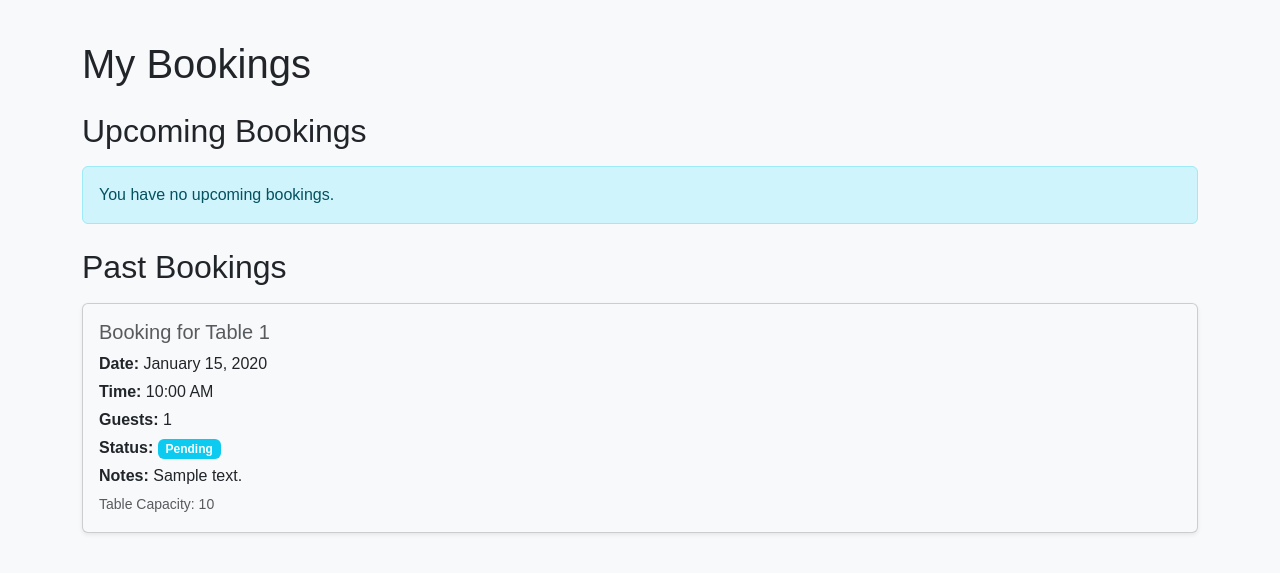
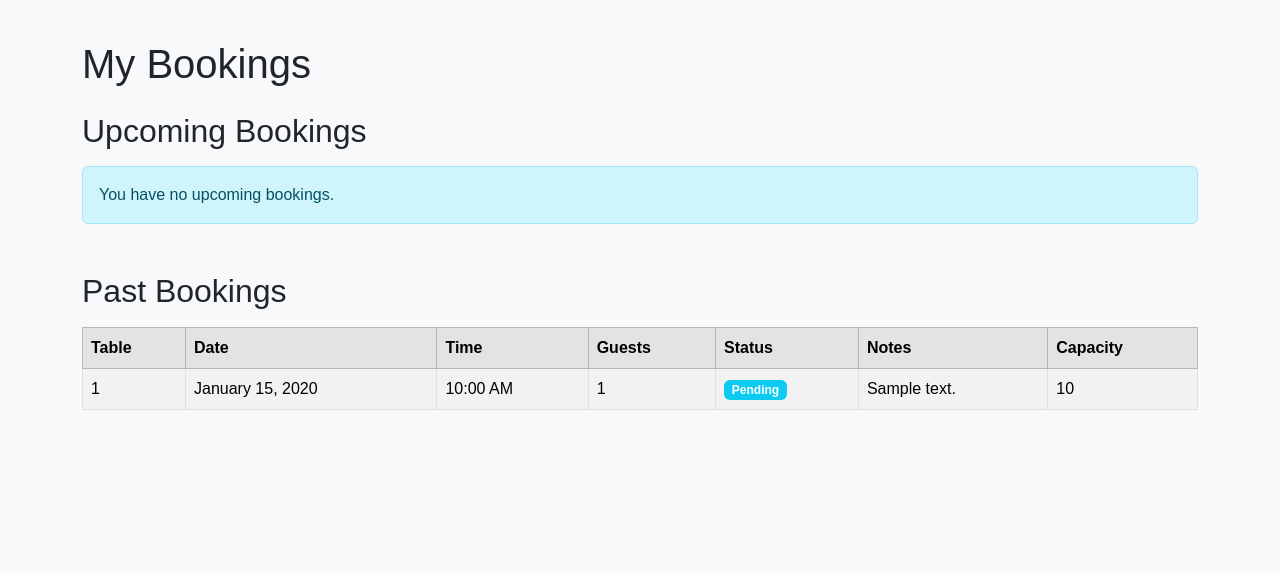
Before and after one commit to yohannes2025/pp4_restaurant_booking, a Django app: page /my-bookings/ in a window 1280 px wide. Shown: the part 56-629 px from the top of the page. Run offline with Django 5.2, Linux system fonts and the light colour scheme; a user stored in the database is signed in; tables that the repository leaves empty hold one stand-in row (values such as "Sample post").

Commit message:
57. Update my_bookings.html display screens using bootstrap
   use cards for samall screens

   use table for medium and large screens

```diff
--- a/bookings/templates/bookings/base.html
+++ b/bookings/templates/bookings/base.html
@@ -9,9 +9,9 @@
         body { font-family: sans-serif; background-color: #f8f9fa; }
         .navbar { margin-bottom: 20px; }
         .container { padding-top: 20px; padding-bottom: 20px; }
-
         .messages { list-style: none; padding: 0; }
         .messages li { margin-bottom: 10px; }
+        .booking-card { margin-bottom: 1rem; }
     </style>
 </head>
 <body>
@@ -33,14 +33,10 @@
                         <li class="nav-item">
                             <a class="nav-link" href="{% url 'my_bookings' %}">My Bookings</a>
                         </li>
-                        {% if user.is_staff %} {# NEW: Conditional staff portal link #}
-
+                        {% if user.is_staff %} {# Conditional staff portal link #}
                         <li class="nav-item">
-
                             <a class="nav-link text-warning" href="{% url 'staff_dashboard' %}">Staff Portal</a>
-
                         </li>
-
                         {% endif %}
                         <li class="nav-item dropdown">
                             <a class="nav-link dropdown-toggle" href="#" id="navbarDropdown" role="button" data-bs-toggle="dropdown" aria-expanded="false">
@@ -62,7 +58,6 @@
             </div>
         </div>
     </nav>
-
     <div class="container">
         {% if messages %}
             <ul class="messages">
@@ -71,11 +66,9 @@
                 {% endfor %}
             </ul>
         {% endif %}
-
         {% block content %}
         {% endblock %}
     </div>
-
     <script src="https://cdn.jsdelivr.net/npm/bootstrap@5.3.3/dist/js/bootstrap.bundle.min.js" integrity="sha384-YvpcrYf0tY3lHB60NNkmXc5s9fDVZLESaAA55NDzOxhy9GkcIdslK1eN7N6jIeHz" crossorigin="anonymous"></script>
 </body>
 </html>
--- a/bookings/templates/bookings/check_availability.html
+++ b/bookings/templates/bookings/check_availability.html
@@ -50,7 +50,6 @@
                             <h5 class="card-title">Table {{ table.number }}</h5>
                             <p class="card-text">Capacity: {{ table.capacity }} guests</p>
                             <p class="card-text text-muted">Perfect for your group!</p>
-                            {# Optional: Add a "Book this table" button that pre-fills the booking form #}
                         </div>
                     </div>
                 </div>
--- a/bookings/templates/bookings/make_booking.html
+++ b/bookings/templates/bookings/make_booking.html
@@ -1,7 +1,5 @@
 {% extends 'bookings/base.html' %}
-
 {% block title %}Make a Booking{% endblock %}
-
 {% block content %}
     <h1 class="mb-4">Make a New Booking</h1>
     <form method="post">
--- a/bookings/templates/bookings/my_bookings.html
+++ b/bookings/templates/bookings/my_bookings.html
@@ -3,22 +3,32 @@
 {% block title %}My Bookings{% endblock %}
 
 {% block content %}
-    <h1 class="mb-4">My Bookings</h1>
+<h1 class="mb-4">My Bookings</h1>
 
-    <h2 class="mb-3">Upcoming Bookings</h2>
+<!-- Upcoming Bookings -->
+<h2 class="mb-3">Upcoming Bookings</h2>
+
+<!-- Cards for small screens -->
+<div class="d-md-none">
     {% if upcoming_bookings %}
         {% for booking in upcoming_bookings %}
-            <div class="card booking-card shadow-sm">
+            <div class="card booking-card shadow-sm mb-3">
                 <div class="card-body">
                     <h5 class="card-title">Booking for Table {{ booking.table.number }}</h5>
                     <p class="card-text mb-1"><strong>Date:</strong> {{ booking.booking_date|date:"F d, Y" }}</p>
                     <p class="card-text mb-1"><strong>Time:</strong> {{ booking.booking_time|time:"h:i A" }}</p>
                     <p class="card-text mb-1"><strong>Guests:</strong> {{ booking.number_of_guests }}</p>
-                    <p class="card-text mb-1"><strong>Status:</strong> <span class="badge {% if booking.status == 'pending' %}bg-warning{% elif booking.status == 'confirmed' %}bg-success{% elif booking.status == 'cancelled' %}bg-danger{% else %}bg-secondary{% endif %}">{{ booking.get_status_display }}</span></p>
-                    {% if booking.notes %}<p class="card-text mb-1"><strong>Notes:</strong> {{ booking.notes }}</p>{% endif %}
+                    <p class="card-text mb-1"><strong>Status:</strong>
+                        <span class="badge {% if booking.status == 'pending' %}bg-warning{% elif booking.status == 'confirmed' %}bg-success{% elif booking.status == 'cancelled' %}bg-danger{% else %}bg-secondary{% endif %}">
+                            {{ booking.get_status_display }}
+                        </span>
+                    </p>
+                    {% if booking.notes %}
+                        <p class="card-text mb-1"><strong>Notes:</strong> {{ booking.notes }}</p>
+                    {% endif %}
                     <p class="card-text"><small class="text-muted">Table Capacity: {{ booking.table.capacity }}</small></p>
 
-                    {% if booking.status != 'cancelled' %} {# Only show cancel button if not already cancelled #}
+                    {% if booking.status != 'cancelled' %}
                         <form action="{% url 'cancel_booking' booking.id %}" method="post" class="d-inline">
                             {% csrf_token %}
                             <button type="submit" class="btn btn-danger btn-sm" onclick="return confirm('Are you sure you want to cancel this booking?');">Cancel Booking</button>
@@ -30,29 +40,128 @@
             </div>
         {% endfor %}
     {% else %}
-        <div class="alert alert-info" role="alert">
-            You have no upcoming bookings.
+        <div class="alert alert-info">You have no upcoming bookings.</div>
+    {% endif %}
+</div>
+
+<!-- Table for medium+ screens -->
+<div class="d-none d-md-block mb-5">
+    {% if upcoming_bookings %}
+        <div class="table-responsive">
+            <table class="table table-striped table-bordered">
+                <thead class="table-dark">
+                    <tr>
+                        <th>Table</th>
+                        <th>Date</th>
+                        <th>Time</th>
+                        <th>Guests</th>
+                        <th>Status</th>
+                        <th>Notes</th>
+                        <th>Capacity</th>
+                        <th>Actions</th>
+                    </tr>
+                </thead>
+                <tbody>
+                    {% for booking in upcoming_bookings %}
+                        <tr>
+                            <td>{{ booking.table.number }}</td>
+                            <td>{{ booking.booking_date|date:"F d, Y" }}</td>
+                            <td>{{ booking.booking_time|time:"h:i A" }}</td>
+                            <td>{{ booking.number_of_guests }}</td>
+                            <td>
+                                <span class="badge {% if booking.status == 'pending' %}bg-warning{% elif booking.status == 'confirmed' %}bg-success{% elif booking.status == 'cancelled' %}bg-danger{% else %}bg-secondary{% endif %}">
+                                    {{ booking.get_status_display }}
+                                </span>
+                            </td>
+                            <td>{{ booking.notes|default:"-" }}</td>
+                            <td>{{ booking.table.capacity }}</td>
+                            <td>
+                                {% if booking.status != 'cancelled' %}
+                                    <form action="{% url 'cancel_booking' booking.id %}" method="post" onsubmit="return confirm('Are you sure you want to cancel this booking?');">
+                                        {% csrf_token %}
+                                        <button type="submit" class="btn btn-sm btn-danger">Cancel</button>
+                                    </form>
+                                {% else %}
+                                    <span class="text-muted">Cancelled</span>
+                                {% endif %}
+                            </td>
+                        </tr>
+                    {% endfor %}
+                </tbody>
+            </table>
         </div>
+    {% else %}
+        <div class="alert alert-info">You have no upcoming bookings.</div>
     {% endif %}
+</div>
 
-    <h2 class="mt-4 mb-3">Past Bookings</h2>
+<!-- Past Bookings -->
+<h2 class="mb-3">Past Bookings</h2>
+
+<!-- Cards for small screens -->
+<div class="d-md-none">
     {% if past_bookings %}
         {% for booking in past_bookings %}
-            <div class="card booking-card bg-light shadow-sm">
+            <div class="card booking-card bg-light shadow-sm mb-3">
                 <div class="card-body">
                     <h5 class="card-title text-muted">Booking for Table {{ booking.table.number }}</h5>
                     <p class="card-text mb-1"><strong>Date:</strong> {{ booking.booking_date|date:"F d, Y" }}</p>
                     <p class="card-text mb-1"><strong>Time:</strong> {{ booking.booking_time|time:"h:i A" }}</p>
                     <p class="card-text mb-1"><strong>Guests:</strong> {{ booking.number_of_guests }}</p>
-                    <p class="card-text mb-1"><strong>Status:</strong> <span class="badge {% if booking.status == 'completed' %}bg-success{% elif booking.status == 'no-show' %}bg-secondary{% elif booking.status == 'cancelled' %}bg-danger{% else %}bg-info{% endif %}">{{ booking.get_status_display }}</span></p>
-                    {% if booking.notes %}<p class="card-text mb-1"><strong>Notes:</strong> {{ booking.notes }}</p>{% endif %}
+                    <p class="card-text mb-1"><strong>Status:</strong>
+                        <span class="badge {% if booking.status == 'completed' %}bg-secondary{% elif booking.status == 'cancelled' %}bg-danger{% else %}bg-info{% endif %}">
+                            {{ booking.get_status_display }}
+                        </span>
+                    </p>
+                    {% if booking.notes %}
+                        <p class="card-text mb-1"><strong>Notes:</strong> {{ booking.notes }}</p>
+                    {% endif %}
                     <p class="card-text"><small class="text-muted">Table Capacity: {{ booking.table.capacity }}</small></p>
                 </div>
             </div>
         {% endfor %}
     {% else %}
-        <div class="alert alert-secondary" role="alert">
-            You have no past bookings.
+        <div class="alert alert-secondary">You have no past bookings.</div>
+    {% endif %}
+</div>
+
+<!-- Table for medium+ screens -->
+<div class="d-none d-md-block">
+    {% if past_bookings %}
+        <div class="table-responsive">
+            <table class="table table-striped table-bordered">
+                <thead class="table-secondary">
+                    <tr>
+                        <th>Table</th>
+                        <th>Date</th>
+                        <th>Time</th>
+                        <th>Guests</th>
+                        <th>Status</th>
+                        <th>Notes</th>
+                        <th>Capacity</th>
+                    </tr>
+                </thead>
+                <tbody>
+                    {% for booking in past_bookings %}
+                        <tr>
+                            <td>{{ booking.table.number }}</td>
+                            <td>{{ booking.booking_date|date:"F d, Y" }}</td>
+                            <td>{{ booking.booking_time|time:"h:i A" }}</td>
+                            <td>{{ booking.number_of_guests }}</td>
+                            <td>
+                                <span class="badge {% if booking.status == 'completed' %}bg-secondary{% elif booking.status == 'cancelled' %}bg-danger{% else %}bg-info{% endif %}">
+                                    {{ booking.get_status_display }}
+                                </span>
+                            </td>
+                            <td>{{ booking.notes|default:"-" }}</td>
+                            <td>{{ booking.table.capacity }}</td>
+                        </tr>
+                    {% endfor %}
+                </tbody>
+            </table>
         </div>
+    {% else %}
+        <div class="alert alert-secondary">You have no past bookings.</div>
     {% endif %}
+</div>
 {% endblock %}
```
